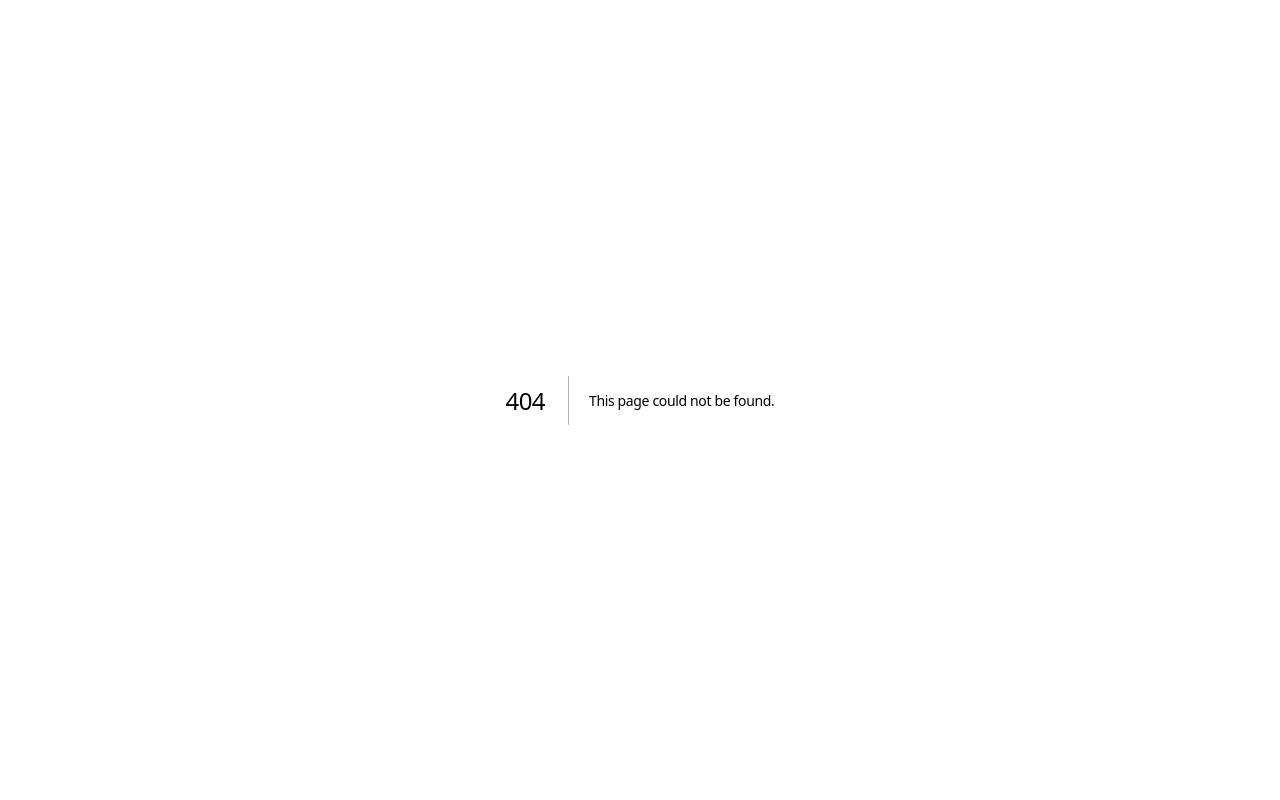
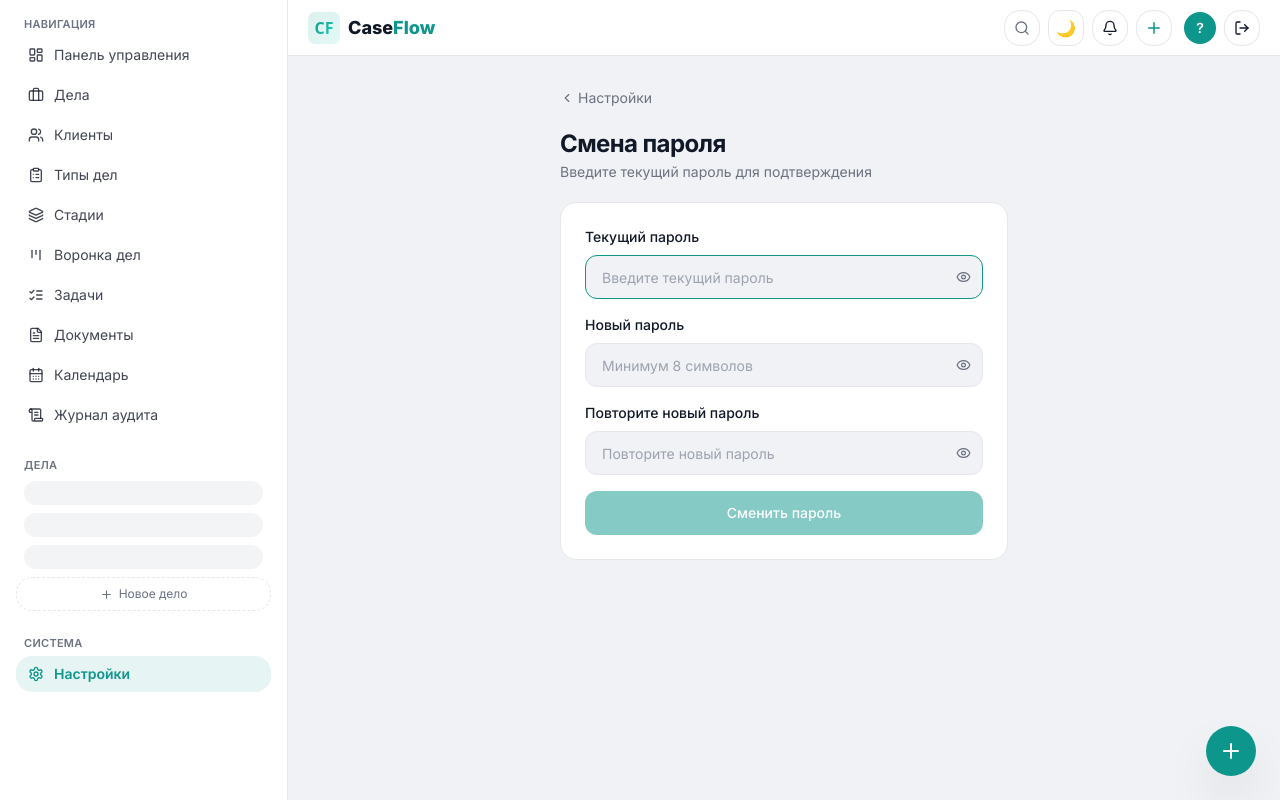
Before and after one commit to RIZVAN321-DIL/SaaS-PROJECT, a Next.js app in the folder frontend/: page /settings/change-password in a window 1280 px wide. Before the commit this address had no page. Built offline with nearby package versions, Linux system fonts and the light colour scheme.

Commit message:
Create page.tsx

```diff
--- /dev/null
+++ b/frontend/src/app/settings/change-password/page.tsx
@@ -0,0 +1,246 @@
+'use client';
+
+import { FormEvent, useState } from 'react';
+import { useRouter } from 'next/navigation';
+import { ChevronLeft, Eye, EyeOff, CheckCircle2 } from 'lucide-react';
+import { AppShell } from '@/components/layout/app-shell';
+import { Button } from '@/components/ui/button';
+import { getAccessToken, getUser } from '@/lib/auth';
+import { toast } from '@/lib/toast';
+
+const API_URL = 'https://saas-project-deog.onrender.com/api';
+
+// Требования к паролю (должны совпадать с бэкенд-DTO)
+const PASSWORD_RULES = [
+  { label: 'Минимум 8 символов', test: (v: string) => v.length >= 8 },
+  { label: 'Хотя бы одна буква', test: (v: string) => /[a-zA-Z]/.test(v) },
+  { label: 'Хотя бы одна цифра', test: (v: string) => /\d/.test(v) },
+];
+
+function PasswordInput({
+  label,
+  value,
+  onChange,
+  placeholder,
+  autoFocus,
+}: {
+  label: string;
+  value: string;
+  onChange: (v: string) => void;
+  placeholder?: string;
+  autoFocus?: boolean;
+}) {
+  const [show, setShow] = useState(false);
+  return (
+    <div>
+      <label className="mb-2 block text-sm font-medium">{label}</label>
+      <div className="relative">
+        <input
+          type={show ? 'text' : 'password'}
+          value={value}
+          onChange={(e) => onChange(e.target.value)}
+          placeholder={placeholder}
+          autoFocus={autoFocus}
+          required
+          className="h-11 w-full rounded-xl border border-border bg-background px-4 pr-10 text-sm outline-none focus:border-primary"
+        />
+        <button
+          type="button"
+          onClick={() => setShow((s) => !s)}
+          className="absolute right-3 top-1/2 -translate-y-1/2 text-muted-foreground hover:text-foreground"
+        >
+          {show ? <EyeOff size={15} /> : <Eye size={15} />}
+        </button>
+      </div>
+    </div>
+  );
+}
+
+export default function ChangePasswordPage() {
+  const router = useRouter();
+  const user = getUser();
+
+  const [current, setCurrent] = useState('');
+  const [next, setNext] = useState('');
+  const [confirm, setConfirm] = useState('');
+  const [loading, setLoading] = useState(false);
+  const [error, setError] = useState('');
+  const [success, setSuccess] = useState(false);
+
+  const rules = PASSWORD_RULES.map((r) => ({ ...r, ok: r.test(next) }));
+  const newPasswordValid = rules.every((r) => r.ok);
+  const passwordsMatch = next === confirm;
+
+  async function handleSubmit(e: FormEvent) {
+    e.preventDefault();
+    setError('');
+
+    if (!newPasswordValid) {
+      setError('Новый пароль не соответствует требованиям');
+      return;
+    }
+    if (!passwordsMatch) {
+      setError('Пароли не совпадают');
+      return;
+    }
+    if (current === next) {
+      setError('Новый пароль должен отличаться от текущего');
+      return;
+    }
+
+    const token = getAccessToken();
+    if (!token || !user) {
+      setError('Требуется авторизация');
+      return;
+    }
+
+    setLoading(true);
+    try {
+      // Сначала проверяем текущий пароль через /auth/login
+      const loginRes = await fetch(`${API_URL}/auth/login`, {
+        method: 'POST',
+        headers: { 'Content-Type': 'application/json' },
+        body: JSON.stringify({ email: user.email, password: current }),
+      });
+
+      if (!loginRes.ok) {
+        setError('Текущий пароль неверен');
+        setLoading(false);
+        return;
+      }
+
+      // Запрашиваем токен сброса для авторизованного пользователя
+      const forgotRes = await fetch(`${API_URL}/auth/forgot-password`, {
+        method: 'POST',
+        headers: { 'Content-Type': 'application/json' },
+        body: JSON.stringify({ email: user.email }),
+      });
+
+      if (!forgotRes.ok) {
+        setError('Не удалось инициировать смену пароля. Попробуйте позже.');
+        setLoading(false);
+        return;
+      }
+
+      setSuccess(true);
+      toast.success('Письмо со ссылкой для смены пароля отправлено на ваш email');
+    } catch {
+      setError('Произошла ошибка. Попробуйте позже.');
+    } finally {
+      setLoading(false);
+    }
+  }
+
+  if (success) {
+    return (
+      <AppShell>
+        <div className="mx-auto max-w-md">
+          <div className="rounded-2xl border border-border bg-card p-8 text-center">
+            <div className="mx-auto mb-4 flex h-14 w-14 items-center justify-center rounded-full bg-emerald-500/10">
+              <CheckCircle2 size={28} className="text-emerald-500" />
+            </div>
+            <h1 className="text-xl font-bold">Проверьте почту</h1>
+            <p className="mt-2 text-sm text-muted-foreground">
+              Письмо со ссылкой для установки нового пароля отправлено на{' '}
+              <strong>{user?.email}</strong>. Ссылка действует 1 час.
+            </p>
+            <button
+              type="button"
+              onClick={() => router.push('/settings')}
+              className="mt-6 text-sm font-medium text-primary hover:underline"
+            >
+              ← Вернуться в настройки
+            </button>
+          </div>
+        </div>
+      </AppShell>
+    );
+  }
+
+  return (
+    <AppShell>
+      <div className="mx-auto max-w-md space-y-5">
+        <button
+          type="button"
+          onClick={() => router.push('/settings')}
+          className="flex items-center gap-1 text-sm text-muted-foreground hover:text-foreground"
+        >
+          <ChevronLeft size={14} /> Настройки
+        </button>
+
+        <div>
+          <h1 className="text-2xl font-bold">Смена пароля</h1>
+          <p className="mt-0.5 text-sm text-muted-foreground">
+            Введите текущий пароль для подтверждения
+          </p>
+        </div>
+
+        <div className="rounded-2xl border border-border bg-card p-6">
+          <form onSubmit={handleSubmit} className="space-y-4">
+            <PasswordInput
+              label="Текущий пароль"
+              value={current}
+              onChange={setCurrent}
+              placeholder="Введите текущий пароль"
+              autoFocus
+            />
+
+            <PasswordInput
+              label="Новый пароль"
+              value={next}
+              onChange={setNext}
+              placeholder="Минимум 8 символов"
+            />
+
+            {/* Индикатор требований */}
+            {next && (
+              <div className="space-y-1.5 rounded-xl border border-border/60 p-3">
+                {rules.map((r) => (
+                  <div
+                    key={r.label}
+                    className={`flex items-center gap-2 text-xs ${
+                      r.ok ? 'text-emerald-500' : 'text-muted-foreground'
+                    }`}
+                  >
+                    <span
+                      className={`h-1.5 w-1.5 rounded-full ${
+                        r.ok ? 'bg-emerald-500' : 'bg-muted-foreground/40'
+                      }`}
+                    />
+                    {r.label}
+                  </div>
+                ))}
+              </div>
+            )}
+
+            <PasswordInput
+              label="Повторите новый пароль"
+              value={confirm}
+              onChange={setConfirm}
+              placeholder="Повторите новый пароль"
+            />
+
+            {confirm && !passwordsMatch && (
+              <p className="text-xs text-red-500">Пароли не совпадают</p>
+            )}
+
+            {error && (
+              <div className="rounded-xl border border-red-500/30 bg-red-500/5 p-3 text-sm text-red-500">
+                {error}
+              </div>
+            )}
+
+            <Button
+              type="submit"
+              loading={loading}
+              disabled={!current || !newPasswordValid || !passwordsMatch}
+              className="w-full"
+            >
+              Сменить пароль
+            </Button>
+          </form>
+        </div>
+      </div>
+    </AppShell>
+  );
+        }
```
